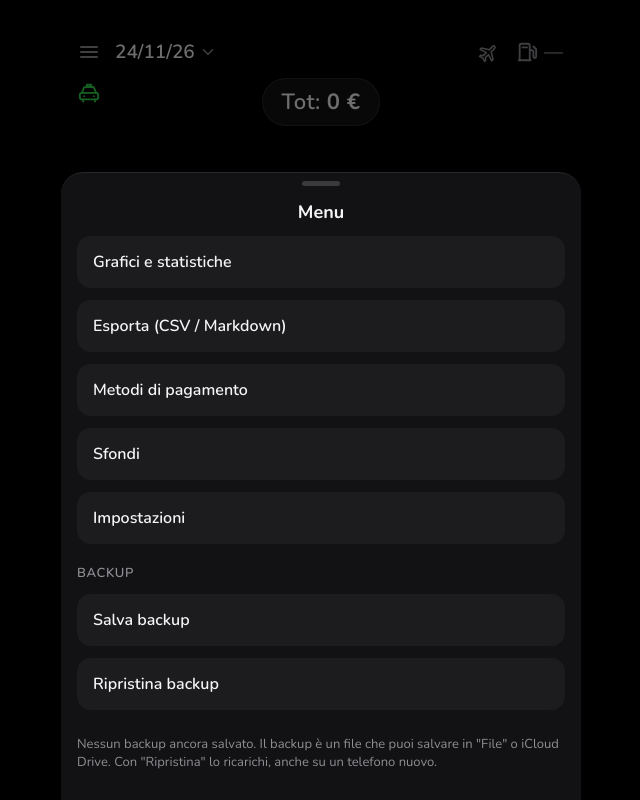
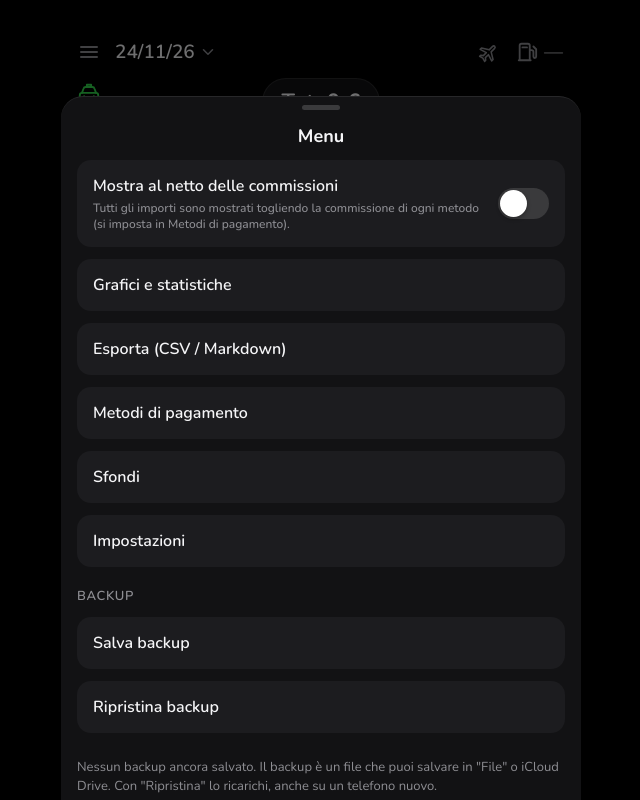
Before and after one commit to dtinti98/Conti, a plain HTML site: page index.html in a window 1280 px wide. Both pictures are taken after a click on the button 410 px from the left and 52 px from the top of the page. Shown: the whole page, without its empty margins (319-959 px from the left). Drawn offline with nearby package versions, Linux system fonts and the light colour scheme.

Commit message:
"Mostra al netto" come prima voce del Menu (#2)
* Commissioni per metodo di pagamento e interruttore "Mostra al netto"

Co-Authored-By: Claude Opus 5.5 <noreply@anthropic.com>
Claude-Session: https://claude.ai/code/session_01BBdSLt4ByDHA4XLzw9JRwS

* Commissioni: ignora valori non validi da backup rovinati

Co-Authored-By: Claude Opus 5.5 <noreply@anthropic.com>
Claude-Session: https://claude.ai/code/session_01BBdSLt4ByDHA4XLzw9JRwS

* Interruttore "Mostra al netto" spostato come prima voce del Menu

Co-Authored-By: Claude Opus 5.5 <noreply@anthropic.com>
Claude-Session: https://claude.ai/code/session_01BBdSLt4ByDHA4XLzw9JRwS

---------

Co-authored-by: Claude <noreply@anthropic.com>

```diff
--- a/app.js
+++ b/app.js
@@ -1527,7 +1527,7 @@ function renderBackupInfo() {
     (lb ? `Ultimo backup: ${fmtDate(ymd(new Date(lb)))} (${days === 0 ? 'oggi' : days === 1 ? 'ieri' : days + ' giorni fa'}).` : 'Nessun backup ancora salvato.') +
     ' Il backup è un file che puoi salvare in "File" o iCloud Drive. Con "Ripristina" lo ricarichi, anche su un telefono nuovo.';
 }
-$('menuBtn').addEventListener('click', () => { renderBackupInfo(); openSheet($('menuSheet')); });
+$('menuBtn').addEventListener('click', () => { renderBackupInfo(); renderToggles(); openSheet($('menuSheet')); });
 $('backupBtn').addEventListener('click', async () => {
   const data = { app: 'AppConti', v: 1, exportedAt: new Date().toISOString(), payments: db.payments, fuel: db.fuel, shifts: db.shifts, notes: db.notes, goals: db.goals, workdays: db.workdays, methods: db.methods, oldMethods: db.oldMethods, settings: db.settings };
   const ok = await shareFile(`conti-backup-${todayKey()}.json`, JSON.stringify(data), 'application/json');
@@ -1598,7 +1598,7 @@ function renderMethodsSettings() {
     </div>`).join('') + `
     <button class="secondary-btn add-btn" data-act="add">+ Aggiungi metodo</button>
     <p class="muted small-text">Tocca il pallino per cambiare colore e il nome per rinominarlo. Se rinomini un metodo, anche i pagamenti già registrati prendono il nuovo nome. Se lo togli, i pagamenti già registrati restano nello storico.</p>
-    <p class="muted small-text">La commissione si toglie dagli importi solo se attivi "Mostra al netto delle commissioni" in Impostazioni.</p>`;
+    <p class="muted small-text">La commissione si toglie dagli importi solo se attivi "Mostra al netto delle commissioni" nel Menu.</p>`;
 }
 
 $('methodsList').addEventListener('click', async e => {
@@ -1924,13 +1924,13 @@ $('photoInput').addEventListener('change', async e => {
 });
 // Menu → Impostazioni: interruttori sì/no (data-setting = chiave in db.settings)
 function renderToggles() {
-  document.querySelectorAll('#prefsSheet [data-setting]').forEach(t => {
+  document.querySelectorAll('[data-setting]').forEach(t => {
     const on = setting(t.dataset.setting);
     t.classList.toggle('on', on);
     t.setAttribute('aria-checked', String(on));
   });
 }
-$('prefsSheet').addEventListener('click', e => {
+function onToggleClick(e) {
   const t = e.target.closest('[data-setting]');
   if (!t) return;
   const key = t.dataset.setting;
@@ -1939,7 +1939,9 @@ $('prefsSheet').addEventListener('click', e => {
   save();
   renderToggles();
   renderAll();
-});
+}
+$('prefsSheet').addEventListener('click', onToggleClick);
+$('menuSheet').addEventListener('click', onToggleClick);   // "Mostra al netto" è nel Menu
 $('openPrefs').addEventListener('click', () => {
   closeSheet($('menuSheet'));
   renderToggles();
--- a/index.html
+++ b/index.html
@@ -162,6 +162,9 @@
 <section id="menuSheet" class="sheet">
   <div class="sheet-grip"></div>
   <div class="sheet-title">Menu</div>
+  <button class="menu-item toggle-item" data-setting="netFees" role="switch" aria-checked="false">
+    <span>Mostra al netto delle commissioni <small class="muted">Tutti gli importi sono mostrati togliendo la commissione di ogni metodo (si imposta in Metodi di pagamento).</small></span><span class="switch"></span>
+  </button>
   <button class="menu-item" id="openStats">Grafici e statistiche</button>
   <button class="menu-item" id="openExport">Esporta (CSV / Markdown)</button>
   <button class="menu-item" id="openMethods">Metodi di pagamento</button>
@@ -245,9 +248,6 @@
   <button class="menu-item toggle-item" data-setting="liveAvg" role="switch" aria-checked="false">
     <span>Media oraria effettiva <small class="muted">A turno in corso la media oraria arriva fino ad adesso, non all'ultima corsa. Quando chiudi il turno o finisce la giornata tornano le regole normali.</small></span><span class="switch"></span>
   </button>
-  <button class="menu-item toggle-item" data-setting="netFees" role="switch" aria-checked="false">
-    <span>Mostra al netto delle commissioni <small class="muted">Tutti gli importi (schermata, riepilogo, calendario, statistiche ed esporta) sono mostrati togliendo la commissione di ogni metodo. Le commissioni si impostano in Menu → Metodi di pagamento.</small></span><span class="switch"></span>
-  </button>
 </section>
 
 <!-- Sfondi (personalizzazione schermata) -->
--- a/sw.js
+++ b/sw.js
@@ -1,6 +1,6 @@
 // Service worker: rende l'app utilizzabile anche senza internet.
 // Quando modifichi i file dell'app, aumenta VERSION così il telefono scarica la nuova versione.
-const VERSION = 'conti-v36';
+const VERSION = 'conti-v37';
 const FILES = ['./', 'index.html', 'style.css', 'app.js', 'manifest.webmanifest', 'icon-180.png', 'icon-512.png', 'bg/metro.jpg', 'zona-mura.js'];
 
 self.addEventListener('install', e => {
```
